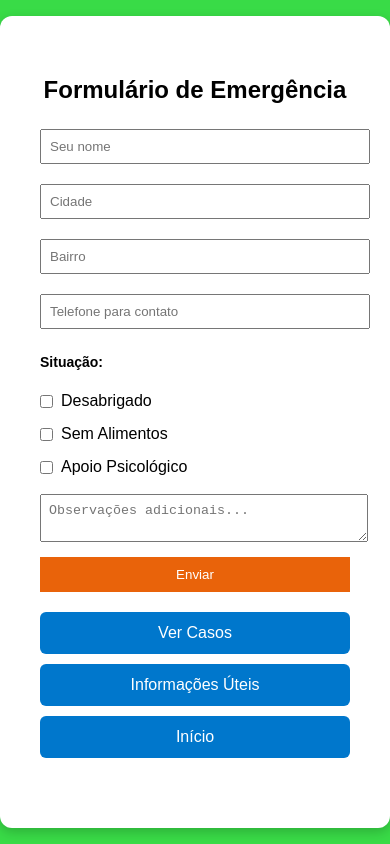
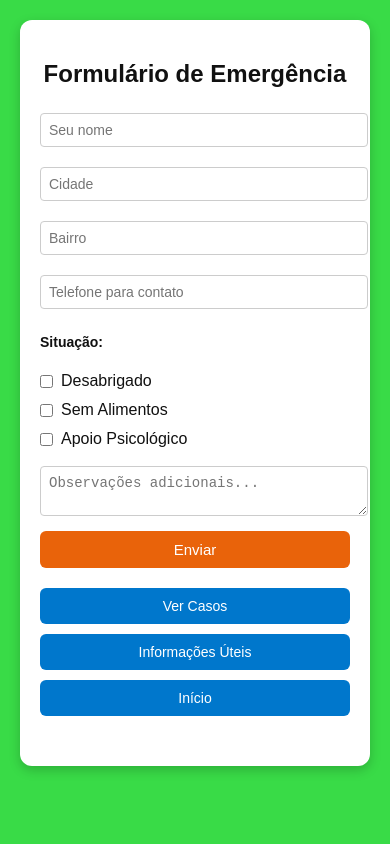
Before and after one commit to PauloSaraivaCampos/app-emergencia, a plain HTML site: page registro.html in a window 390 px wide. Drawn offline with Linux system fonts and the light colour scheme.

Commit message:
Add files via upload

```diff
--- a/registro.html
+++ b/registro.html
@@ -4,6 +4,7 @@
   <meta charset="UTF-8">
   <title>Registrar Emergência</title>
   <link rel="stylesheet" href="style.css">
+  <meta name="viewport" content="width=device-width, initial-scale=1.0">
 </head>
 <body>
   <div class="container">
--- a/style.css
+++ b/style.css
@@ -239,3 +239,63 @@ form label {
 .acoes .btn-excluir:hover {
   background-color: #b52b27;
 }
+
+/* 1. Garante que o layout se ajuste em qualquer tela */
+@media (max-width: 600px) {
+  body {
+    padding: 20px;
+    height: auto;
+    align-items: flex-start;
+  }
+
+  .container, .container2 {
+    padding: 20px;
+  }
+
+  .botao, button {
+    font-size: 14px;
+    padding: 10px;
+  }
+
+  .checkbox-group {
+    gap: 6px;
+  }
+
+  .acoes button {
+    font-size: 11px;
+    padding: 5px 8px;
+  }
+}
+
+/* 2. Foco visível para acessibilidade com teclado */
+a:focus, button:focus, input:focus, textarea:focus {
+  outline: 2px solid #000;
+  outline-offset: 2px;
+}
+
+/* 3. Melhor contraste e acessibilidade visual */
+body {
+  background-color: #39db47;
+  color: #111; /* texto escuro padrão */
+}
+
+input, textarea {
+  border: 1px solid #ccc;
+  border-radius: 4px;
+  font-size: 14px;
+}
+
+input:focus, textarea:focus {
+  border-color: #0077cc;
+  box-shadow: 0 0 3px #0077cc;
+}
+
+button {
+  font-size: 15px;
+  border-radius: 6px;
+}
+
+/* 4. Adição de transições suaves */
+button, .botao {
+  transition: all 0.2s ease-in-out;
+}
```
Also changed, not shown: index.html (+1 -0 lines), informacoes.html (+1 -0 lines), painel.html (+1 -0 lines).
